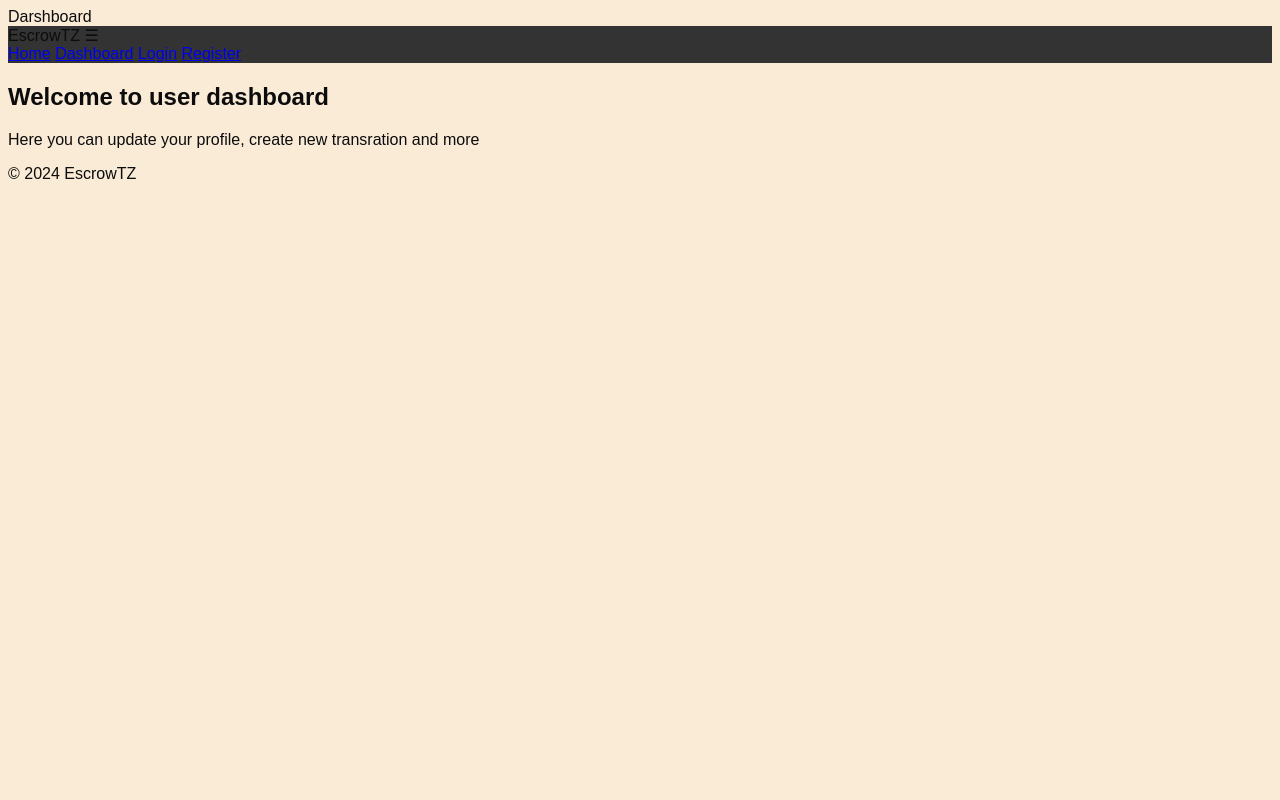
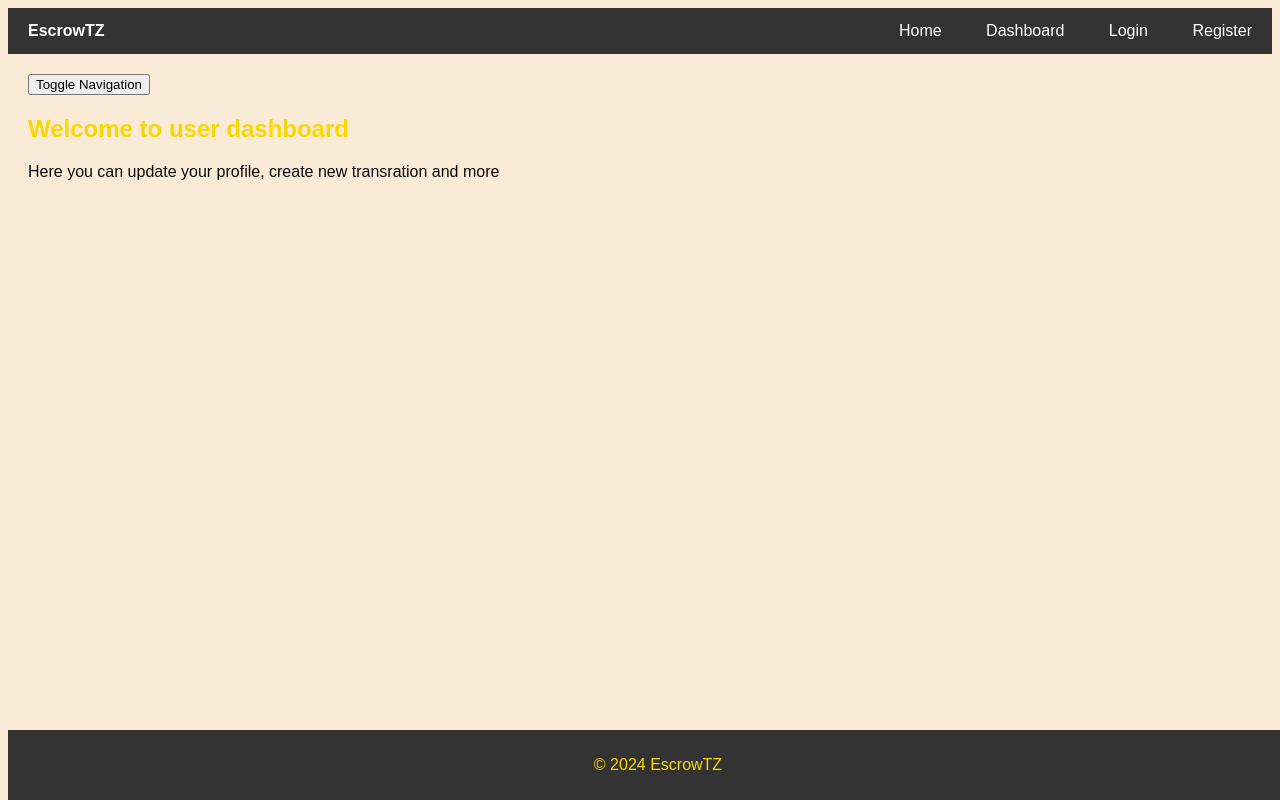
Before and after one commit to msomea/escrowtz, a Django app: page /accounts/dashboard/ in a window 1280 px wide. Run offline with Django 5.2, Linux system fonts and the light colour scheme; the visitor is signed in with stand-in values (Sample User, id 1).

Commit message:
Added style and configer all child template to fall the same style

```diff
--- a/accounts/templates/accounts/dashboard.html
+++ b/accounts/templates/accounts/dashboard.html
@@ -1,9 +1,20 @@
 <!-- app/templates/app/some_template.html -->
 {% extends 'escrowtz/base.html' %}
 
-{% block tittle%}Darshboard{% endblock %}
+{% comment %} {% block tittle%}Darshboard{% endblock %} {% endcomment %}
 
 {% block content %}
+
+<button onclick="toggleNav()">Toggle Navigation</button>
+<div id="nav-links" style="display:none;">
+        <a href="{% url 'accounts:home' %}">Home</a>
+        <a href="{% url 'accounts:dashboard' %}">Dashboard</a>
+        <a href="{% url 'accounts:login' %}">Login</a>
+        <a href="{% url 'accounts:register' %}">Register</a>
+</div>
+
 <h2>Welcome to user dashboard</h2>
 <p>Here you can update your profile, create new transration and more</p>
+
+
 {% endblock %}
--- a/accounts/templates/accounts/login.html
+++ b/accounts/templates/accounts/login.html
@@ -2,7 +2,7 @@
 
 {% extends 'escrowtz/base.html' %}
 
-{% block tittle%}Darshboard{% endblock %}
+{% comment %} {% block tittle%}Darshboard{% endblock %} {% endcomment %}
 
 {% block content %}
 <div class="container">
--- a/accounts/templates/accounts/password_reset.html
+++ b/accounts/templates/accounts/password_reset.html
@@ -2,7 +2,7 @@
 
 {% extends 'escrowtz/base.html' %}
 
-{% block tittle%}Darshboard{% endblock %}
+{% comment %} {% block tittle%}Darshboard{% endblock %} {% endcomment %}
 
 {% block content %}
 <h2>Welcome to Password Reset</h2>
--- a/accounts/templates/accounts/password_reset_confirm.html
+++ b/accounts/templates/accounts/password_reset_confirm.html
@@ -2,7 +2,7 @@
 
 {% extends 'escrowtz/base.html' %}
 
-{% block tittle%}Darshboard{% endblock %}
+{% comment %} {% block tittle%}Darshboard{% endblock %} {% endcomment %}
 
 {% block content %}
 <h2>Password Reset Confirm</h2>
--- a/accounts/templates/accounts/profile_update.html
+++ b/accounts/templates/accounts/profile_update.html
@@ -2,7 +2,7 @@
 
 {% extends 'escrowtz/base.html' %}
 
-{% block tittle%}Darshboard{% endblock %}
+{% comment %} {% block tittle%}Darshboard{% endblock %} {% endcomment %}
 
 {% block content %}
 <h2>Welcome to Profile update</h2>
--- a/accounts/templates/accounts/register.html
+++ b/accounts/templates/accounts/register.html
@@ -2,7 +2,7 @@
 
 {% extends 'escrowtz/base.html' %}
 
-{% block tittle%}Darshboard{% endblock %}
+{% comment %} {% block tittle%}Darshboard{% endblock %} {% endcomment %}
 
 {% block content %}
 <h2>Welcome to Registrations</h2>
--- a/accounts/templates/accounts/verify_otp.html
+++ b/accounts/templates/accounts/verify_otp.html
@@ -2,7 +2,7 @@
 
 {% extends 'escrowtz/base.html' %}
 
-{% block tittle%}Darshboard{% endblock %}
+{% comment %} {% block tittle%}Darshboard{% endblock %} {% endcomment %}
 
 {% block content %}
 <h2>Welcome to Profile update</h2>
--- a/static/css/style.css
+++ b/static/css/style.css
@@ -1,13 +1,100 @@
 /* Body style */
-body{
-    font-family: Arial, Sans-serif;
+body {
+    font-family: 'Poppins', sans-serif;
+    font-size: 16px;
+    font-weight: 300;
+    letter-spacing: o.5px;
     color:#0c0c0c;
     background-color: antiquewhite;
     overflow-x: hidden;
 }
 
 /* Header section */
-header{
+header {
     background-color: #333;
     overflow: hidden;
 }
+ h1, h2, h3, h4 {
+    font-family: 'Rubik', sans-serif;
+    font-weight: 600;
+    color: #ffd700;
+ }
+
+ .name {
+    font-family: 'Rubik', sans-serif;
+    font-weight: 600;
+    float: left;
+    color: white;
+    padding: 14px 20px;
+ }
+
+ /* Navigation bar */
+ nav {
+    float: right;
+    text-align: right;
+ }
+
+ nav a {
+    display: inline-block;
+    color: white;
+    text-align: center;
+    padding: 14px 20px;
+    text-decoration: none;
+ }
+
+ nav a:hover, .nav-toggle:hover, .active, .name:hover {
+    cursor: pointer;
+    text-shadow: 0px 0px 1px black;
+    color: #ffd700;
+    transform: scale(1.05);
+    -webkit-transition: all 0.3s;
+    transition: all o.3s;
+ }
+
+ .nav-toggle {
+    display: none;
+    font-size: 20px;
+    padding: 14px 20px;
+    cursor: pointer;
+    color: white;
+ }
+
+ /* Responsivensess */
+ @media (max-width: 600px) {
+    nav {
+        display: none;
+        width: 100%;
+        text-align: left;
+    }
+
+    nav a {
+        display: block;
+        width: 100%;
+    }
+
+    .nav-toggle {
+        display: block;
+        float: right;
+    }
+ }
+
+ main {
+    padding: 20px;
+ }
+
+/* Footer Section */
+footer {
+    background-color: #333;
+    color: #ffd700;
+    text-align: center;
+    padding: 10px;
+    position: fixed;
+    bottom: 0;
+    width: 100%;
+    transition: background-color 0.3s, color 0.3s;
+}
+
+footer:hover {
+    background-color: #555;
+    color: #fff;
+}
--- /dev/null
+++ b/static/scripts/script.js
@@ -0,0 +1,10 @@
+// static/scripts/script.js
+
+function toggleNav() {
+            var nav = document.getElementById("nav-links");
+            if (nav.style.display === "block" || nav.style.display === "") {
+                nav.style.display = "none";
+            } else {
+                nav.style.display = "block";
+            }
+        }
--- a/templates/escrowtz/base.html
+++ b/templates/escrowtz/base.html
@@ -1,9 +1,10 @@
 <!-- project/templates/project/base.html -->
+
 <!DOCTYPE html>
 <html lang='en'>
 <head>
     <meta charset="UTF-8">
-    <tittle>{% block tittle %}EscrowTZ{% endblock %}</tittle>
+    {% comment %} <tittle>{% block tittle %}EscrowTZ{% endblock %}</tittle> {% endcomment %}
     {% load static %}
     <link rel="stylesheet" href="{% static 'css/style.css' %}">
 </head>
@@ -11,9 +12,9 @@
 </style>
 <body>
     <header>
-        <span>EscrowTZ</span>
+        <a href="{% url 'accounts:home' %}" style='text-decoration:none' class='name'>EscrowTZ</a>
         <span class="nav-toggle" onclick="toggleNav()">☰</span>
-        <nav id="jnav-links">
+        <nav id="nav-links">
             <a href="{% url 'accounts:home' %}">Home</a>
             <a href="{% url 'accounts:dashboard' %}">Dashboard</a>
             <a href="{% url 'accounts:login' %}">Login</a>
@@ -21,20 +22,13 @@
         </nav>
     </header>
     <main>
-        {% block content %}{% endblock %}
+        {% block content %}
+
+        {% endblock %}
     </main>
     <footer>
         <p class="footer">&copy; 2024 EscrowTZ</p>
     </footer>
-    <script>
-        function toggleNav() {
-            var nav = document.getElementById("nav-links");
-            if (nav.style.display === "block" || nav.style.display === "") {
-                nav.style.display = "none";
-            } else {
-                nav.style.display = "block";
-            }
-        }
-    </script>
+    <script src="{% static 'scripts/script.js' %}"></script>
 </body>
 </html>
```
Also changed, not shown: accounts/templates/accounts/home.html (+9 -1 lines).
